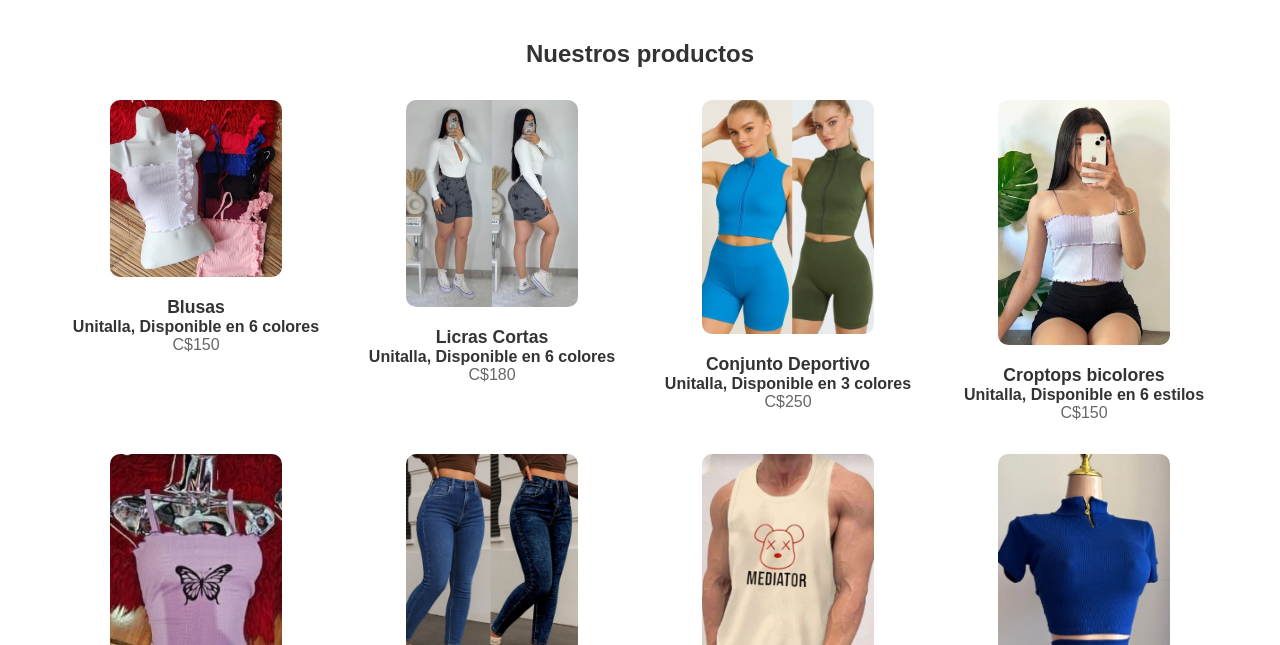
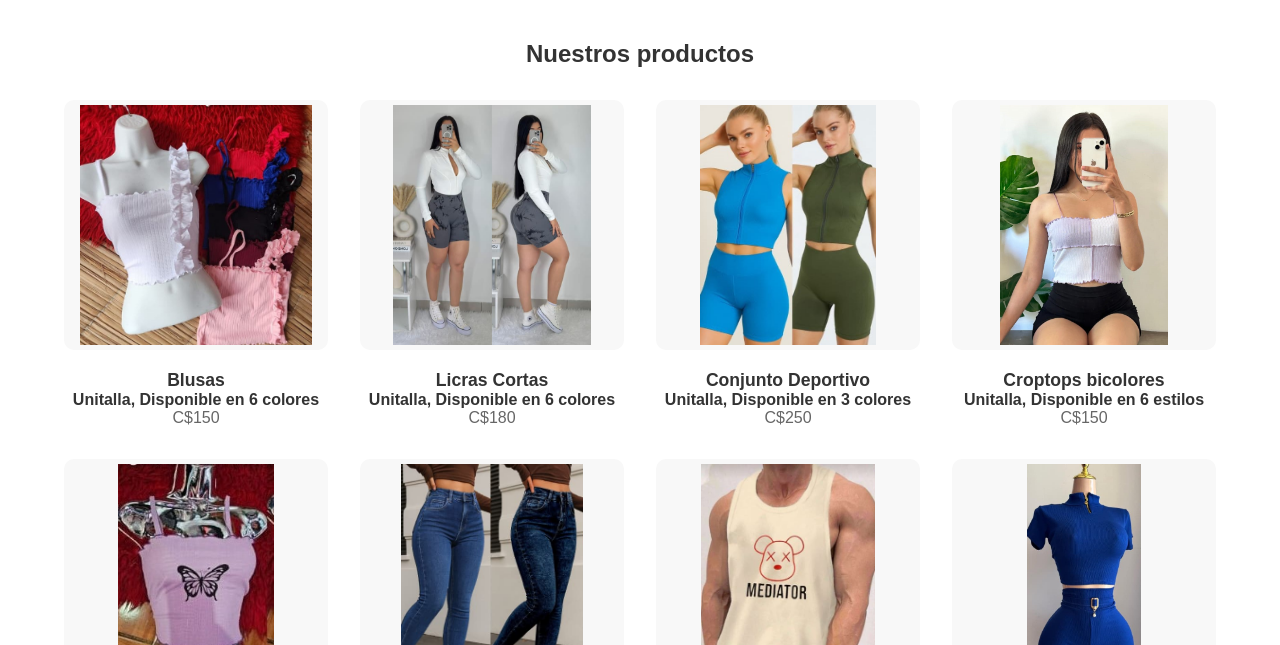
Before and after one commit to josemairena216-arch/Yiyi-sstore, a plain HTML site: page productos.html in a window 1280 px wide. Shown: the part 155-800 px from the top of the page. Drawn offline with Linux system fonts and the light colour scheme.

Commit message:
Update estilos.css

```diff
--- a/estilos.css
+++ b/estilos.css
@@ -148,8 +148,12 @@ nav a.activo {
 }
 
 .item img {
-    width: 65%;
+    width: 100%;
+    height: 250px;              /* alto uniforme para todas las imágenes */
+    object-fit: contain;        /* muestra toda la imagen sin recortarla */
     border-radius: 10px;
+    background-color: #f8f8f8;  /* fondo neutro para imágenes más pequeñas */
+    padding: 5px;               /* espacio interno para mantener proporción */
 }
 
 .item h3 {
```
